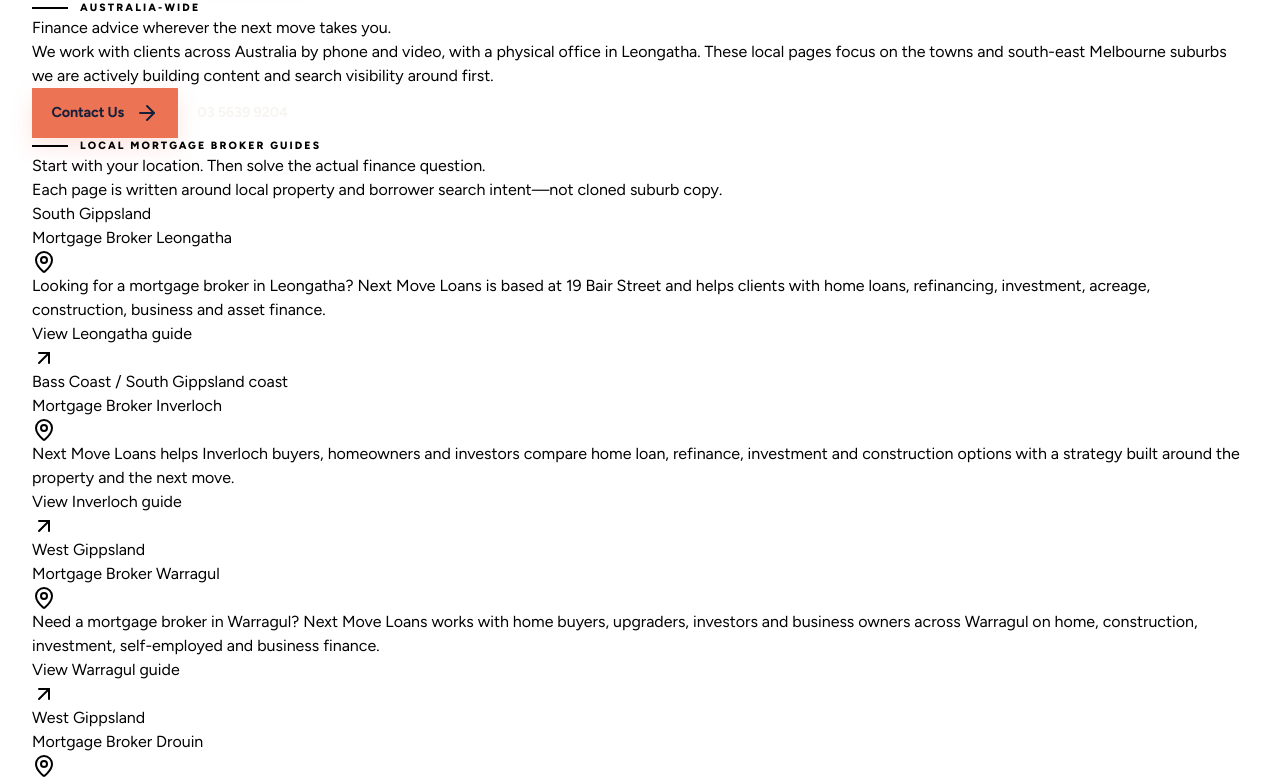
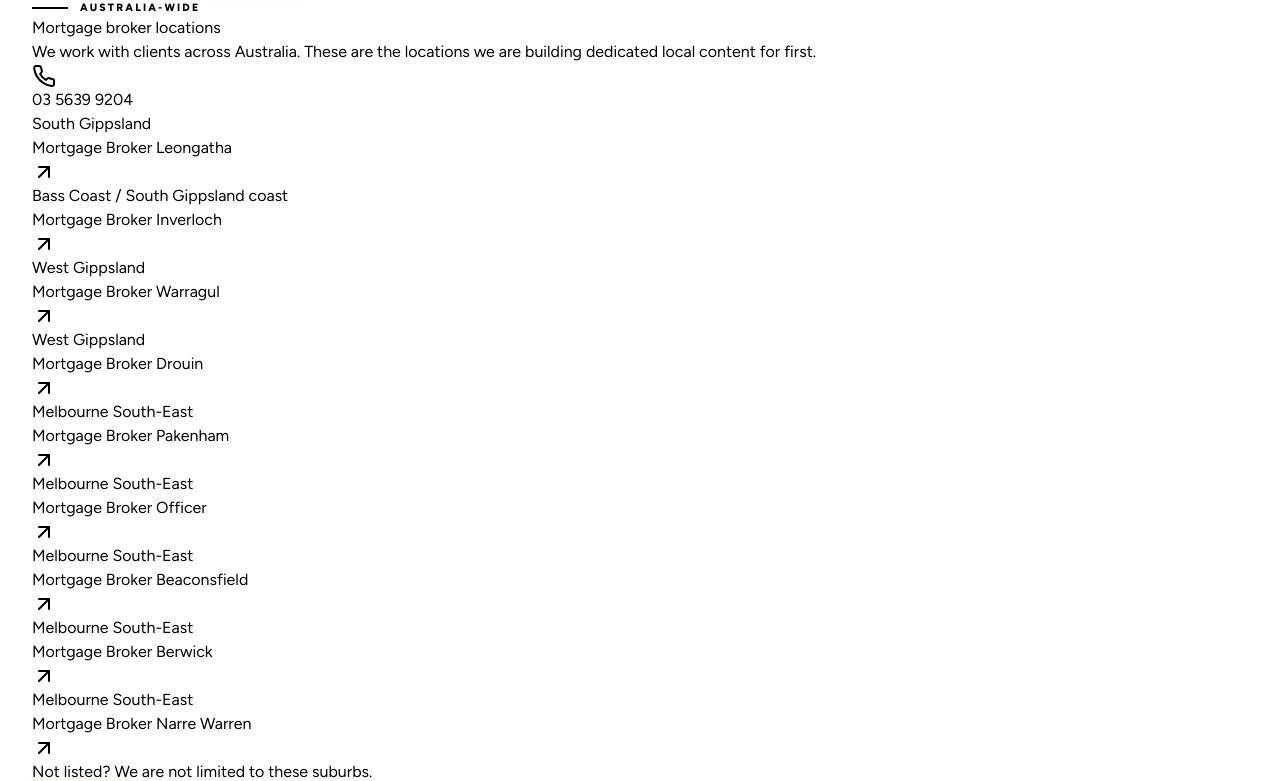
Before and after one commit to reidym/Next-Move-Loans---Wesbite, a React (Vite) app in the folder client/: page /locations in a window 1280 px wide. Shown: the part 1012-1793 px from the top of the page. Built offline with nearby package versions, Linux system fonts and the light colour scheme.

Commit message:
Simplify location index for SEO utility

```diff
--- a/client/src/pages/Locations.tsx
+++ b/client/src/pages/Locations.tsx
@@ -1,74 +1,13 @@
 import { Link } from "wouter";
-import { ArrowRight, ArrowUpRight, MapPin } from "lucide-react";
+import { ArrowUpRight, Phone } from "lucide-react";
 import { Seo, breadcrumbSchema } from "@/components/Seo";
 import { Eyebrow } from "@/components/Shared";
 import { SiteLayout } from "@/components/SiteChrome";
 import { contactDetails } from "@/lib/siteData";
 import { locationSeoPages } from "@/lib/locationData";
 
-export default function Locations() {
-  return (
-    <SiteLayout>
-      <Seo
-        description="Next Move Loans works with clients Australia-wide, with dedicated mortgage broker location pages for Leongatha, Inverloch, Warragul, Drouin and Melbourne's south-east including Pakenham, Officer, Beaconsfield, Berwick and Narre Warren."
-        jsonLd={breadcrumbSchema([{ name: "Home", path: "/" }, { name: "Locations", path: "/locations" }])}
-        path="/locations"
-        title="Mortgage Broker Locations | Next Move Loans"
-      />
-      <main id="main-content">
-        <section className="bg-[#16203A] py-10 text-white lg:py-14">
-          <div className="container grid gap-7 lg:grid-cols-[1fr_0.7fr] lg:items-end">
-            <div>
-              <Eyebrow light>AUSTRALIA-WIDE</Eyebrow>
-              <h1 className="mt-3 max-w-4xl text-[clamp(2.4rem,4.5vw,4.5rem)] font-black leading-[1] tracking-[-0.045em]">Finance advice wherever the next move takes you.</h1>
-              <p className="mt-5 max-w-3xl text-lg leading-8 text-white/70">We work with clients across Australia by phone and video, with a physical office in Leongatha. These local pages focus on the towns and south-east Melbourne suburbs we are actively building content and search visibility around first.</p>
-            </div>
-            <div className="flex flex-wrap gap-3 lg:justify-end">
-              <Link className="button button-coral" href="/contact-us">Contact Us <ArrowRight className="size-4" /></Link>
-              <a className="button button-outline-light" href={contactDetails.landlineHref}>{contactDetails.landlineDisplay}</a>
-            </div>
-          </div>
-        </section>
-
-        <section className="py-10 lg:py-14">
-          <div className="container">
-            <div className="grid gap-5 lg:grid-cols-[1fr_0.7fr] lg:items-end">
-              <div>
-                <Eyebrow>LOCAL MORTGAGE BROKER GUIDES</Eyebrow>
-                <h2 className="mt-3 text-[clamp(1.9rem,3vw,3rem)] font-black leading-[1.05] tracking-[-0.035em] text-[#16203A]">Start with your location. Then solve the actual finance question.</h2>
-              </div>
-              <p className="leading-7 text-[#4C5566]">Each page is written around local property and borrower search intent—not cloned suburb copy.</p>
-            </div>
-
-            <div className="mt-8 grid gap-4 md:grid-cols-2 lg:grid-cols-3">
-              {locationSeoPages.map((location) => (
-                <Link className="group rounded-[1.2rem] border border-[#16203A]/10 bg-white p-6 transition hover:-translate-y-0.5 hover:shadow-lg" href={`/locations/${location.slug}`} key={location.slug}>
-                  <div className="flex items-start justify-between gap-4">
-                    <div>
-                      <p className="text-xs font-black uppercase tracking-[0.14em] text-[#9A6F00]">{location.region}</p>
-                      <h2 className="mt-2 text-2xl font-black tracking-[-0.03em] text-[#16203A]">Mortgage Broker {location.title}</h2>
-                    </div>
-                    <MapPin className="size-5 text-[#EC7354]" />
-                  </div>
-                  <p className="mt-4 line-clamp-3 leading-7 text-[#4C5566]">{location.intro}</p>
-                  <span className="mt-5 inline-flex items-center gap-2 font-black text-[#16203A]">View {location.title} guide <ArrowUpRight className="size-4 text-[#EC7354]" /></span>
-                </Link>
-              ))}
-            </div>
-          </div>
-        </section>
-
-        <section className="border-t border-[#16203A]/10 bg-[#F7F5F1] py-9 lg:py-11">
-          <div className="container flex flex-wrap items-center justify-between gap-5">
-            <div>
-              <p className="text-sm font-black uppercase tracking-[0.14em] text-[#9A6F00]">NOT LISTED?</p>
-              <h2 className="mt-2 text-2xl font-black text-[#16203A]">We are not limited to these suburbs.</h2>
-              <p className="mt-2 text-[#4C5566]">If you are elsewhere in Victoria or Australia, start with a call. The location pages above are our first SEO focus—not our service boundary.</p>
-            </div>
-            <Link className="button button-coral" href="/contact-us">Contact Us</Link>
-          </div>
-        </section>
-      </main>
-    </SiteLayout>
-  );
-}
+export default function Locations(){return <SiteLayout><Seo description="Next Move Loans works with clients Australia-wide, with local mortgage broker pages for Leongatha, Inverloch, Warragul, Drouin and Melbourne's south-east." jsonLd={breadcrumbSchema([{name:"Home",path:"/"},{name:"Locations",path:"/locations"}])} path="/locations" title="Mortgage Broker Locations | Next Move Loans"/><main id="main-content">
+<section className="bg-[#F7F5F1] py-9 lg:py-11"><div className="container flex flex-wrap items-end justify-between gap-6"><div><Eyebrow>AUSTRALIA-WIDE</Eyebrow><h1 className="mt-2 text-[clamp(2.1rem,3.7vw,3.7rem)] font-black tracking-[-0.045em] text-[#16203A]">Mortgage broker locations</h1><p className="mt-3 max-w-3xl text-lg leading-7 text-[#4C5566]">We work with clients across Australia. These are the locations we are building dedicated local content for first.</p></div><a className="inline-flex items-center gap-2 text-xl font-black text-[#16203A]" href={contactDetails.landlineHref}><Phone className="size-5 text-[#EC7354]"/>{contactDetails.landlineDisplay}</a></div></section>
+<section className="bg-white py-8 lg:py-10"><div className="container"><div className="grid gap-3 sm:grid-cols-2 lg:grid-cols-3">{locationSeoPages.map(location=><Link className="group flex items-center justify-between gap-4 rounded-xl border border-[#16203A]/10 bg-[#F8F7F4] p-5" href={`/locations/${location.slug}`} key={location.slug}><div><p className="text-xs font-black uppercase tracking-[0.12em] text-[#9A6F00]">{location.region}</p><h2 className="mt-1 text-xl font-black text-[#16203A]">Mortgage Broker {location.title}</h2></div><ArrowUpRight className="size-5 text-[#EC7354]"/></Link>)}</div></div></section>
+<section className="bg-[#16203A] py-6 text-white"><div className="container flex flex-wrap items-center justify-between gap-4"><p className="font-black">Not listed? We are not limited to these suburbs.</p><Link className="button button-coral button-small" href="/contact-us">Contact Us</Link></div></section>
+</main></SiteLayout>}
```
